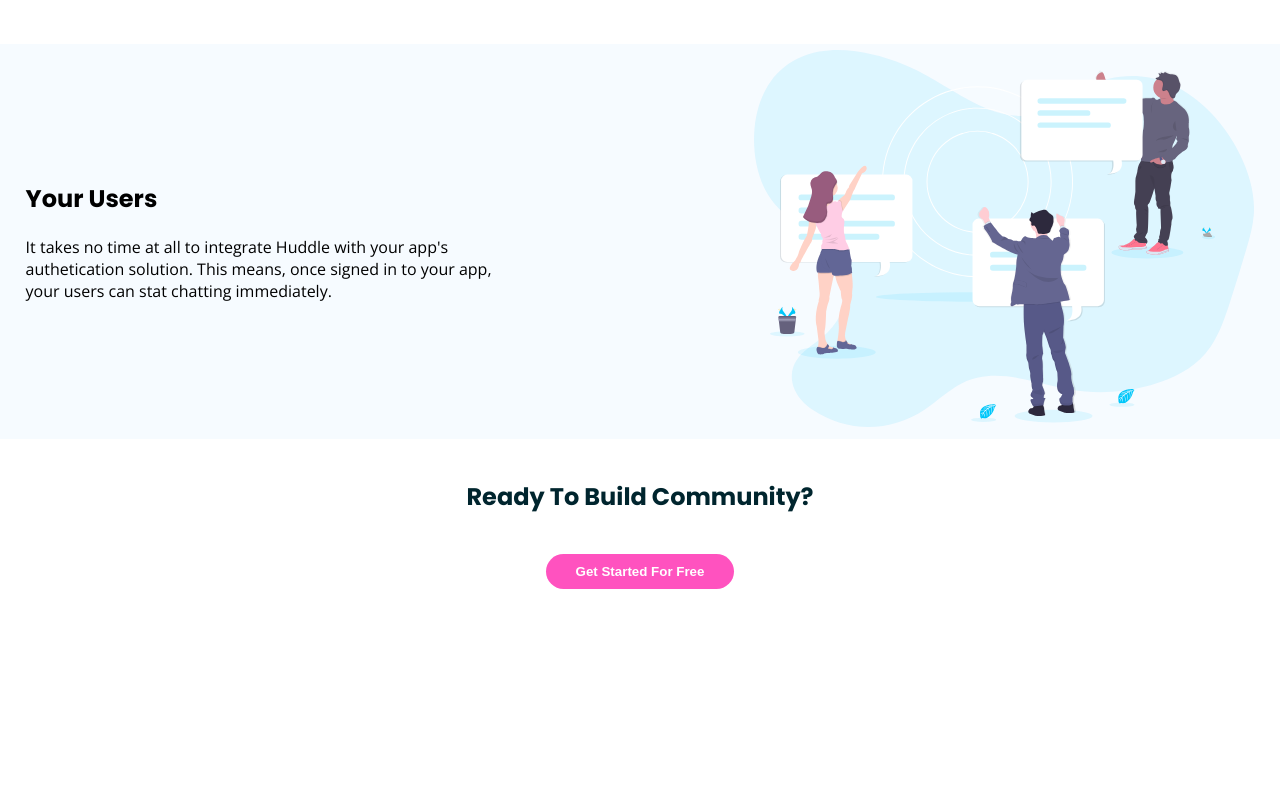
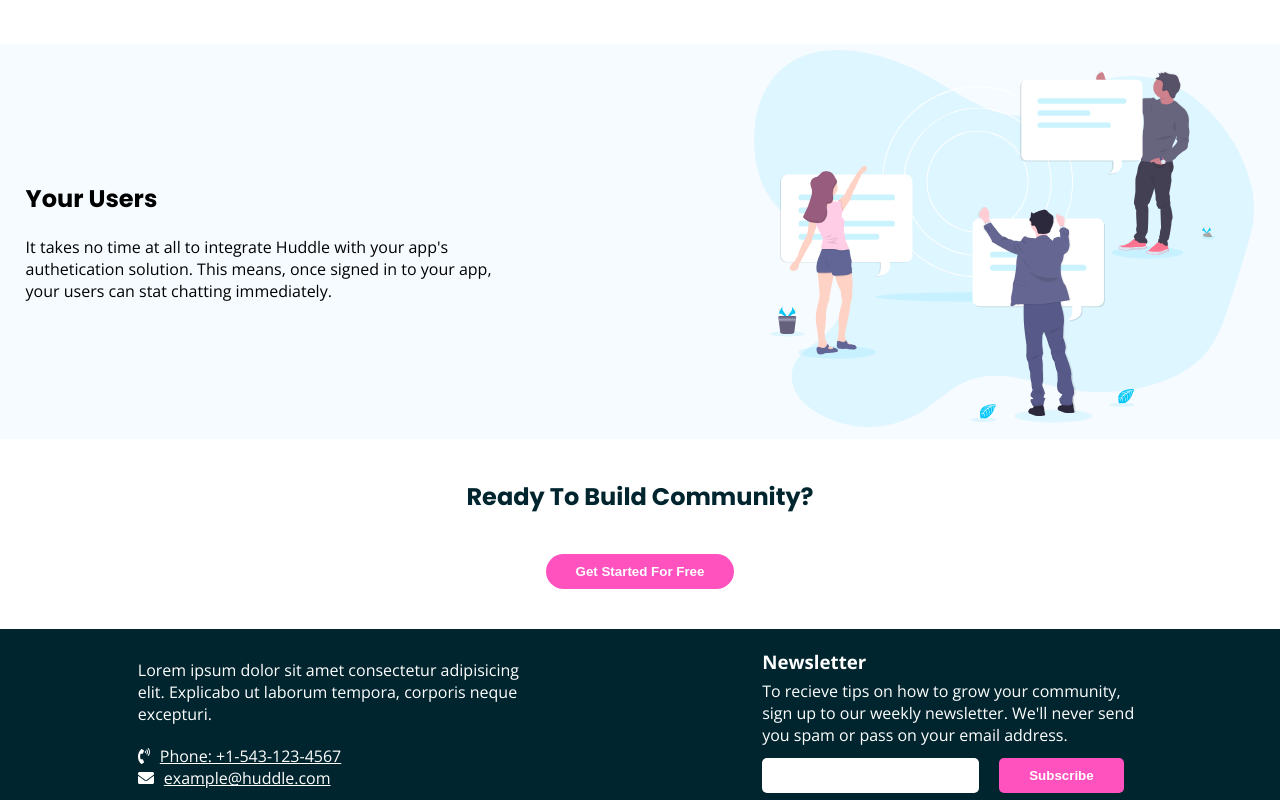
Before and after one commit to Wiriyamu/vue-huddle, a Vue app: page / in a window 1280 px wide. Shown: the part 1900-2700 px from the top of the page. Before the commit the page ends 2529 px from the top, so only its background shows below. Built offline with nearby package versions, Linux system fonts and the light colour scheme.

Commit message:
feat: add footer

```diff
--- a/package.json
+++ b/package.json
@@ -8,6 +8,9 @@
     "lint": "vue-cli-service lint"
   },
   "dependencies": {
+    "@fortawesome/fontawesome-svg-core": "^1.2.28",
+    "@fortawesome/free-solid-svg-icons": "^5.13.0",
+    "@fortawesome/vue-fontawesome": "^0.1.9",
     "core-js": "^3.6.4",
     "vue": "^2.6.11"
   },
--- a/src/App.vue
+++ b/src/App.vue
@@ -6,6 +6,7 @@
     <Flowing />
     <Users />
     <Comminity />
+    <Footer />
   </div>
 </template>
 
@@ -16,9 +17,10 @@ import Grow from '@/components/Grow'
 import Flowing from '@/components/Flowing'
 import Users from '@/components/Users'
 import Comminity from '@/components/Comminity'
+import Footer from '@/components/Footer'
 export default {
   name: 'App',
-  components: { Header, Statistics, Grow, Flowing, Users, Comminity }
+  components: { Header, Statistics, Grow, Flowing, Users, Comminity, Footer }
 }
 </script>
 
--- /dev/null
+++ b/src/components/Footer.vue
@@ -0,0 +1,128 @@
+<template>
+  <footer class="footer">
+    <div class="footer__container">
+      <div class="footer__info">
+        <p class="footer__paragraphy">
+          Lorem ipsum dolor sit amet consectetur adipisicing elit. Explicabo ut
+          laborum tempora, corporis neque excepturi.
+        </p>
+        <div class="footer__contact">
+          <div>
+            <fa-icon icon="phone-volume" color="#fff" />
+            <a href="#" class="footer__phone">Phone: +1-543-123-4567</a>
+          </div>
+
+          <div>
+            <fa-icon icon="envelope" color="#fff" />
+            <a href="#" class="footer__email">example@huddle.com</a>
+          </div>
+        </div>
+      </div>
+
+      <div class="footer__newletter">
+        <h3 class="footer__title">Newsletter</h3>
+        <p class="footer__description">
+          To recieve tips on how to grow your community, sign up to our weekly
+          newsletter. We'll never send you spam or pass on your email address.
+        </p>
+
+        <form @submit.prevent class="footer__form">
+          <input type="text" class="footer__input" />
+          <button class="footer__button">Subscribe</button>
+        </form>
+      </div>
+    </div>
+  </footer>
+</template>
+
+<script>
+export default {}
+</script>
+
+<style lang="scss">
+.footer {
+  display: flex;
+  width: 100%;
+  background-color: hsl(192, 100%, 9%);
+
+  &__container {
+    display: flex;
+    justify-content: space-around;
+    align-items: center;
+    max-width: 1280px;
+    width: 100%;
+    margin: 0 auto;
+    padding: 0 2%;
+
+    @media screen and (max-width: 998px) {
+      flex-direction: column-reverse;
+    }
+  }
+
+  &__title {
+    @media screen and (max-width: 998px) {
+      margin-top: 2rem;
+    }
+  }
+
+  &__paragraphy {
+    max-width: 400px;
+    margin: 2rem 0;
+    color: #fff;
+
+    @media screen and (max-width: 998px) {
+      text-align: center;
+    }
+  }
+
+  &__contact {
+    @media screen and (max-width: 998px) {
+      display: flex;
+      flex-direction: column;
+      justify-content: center;
+      align-items: center;
+    }
+  }
+
+  &__phone,
+  &__email {
+    margin-left: 1rem;
+    color: #fff;
+  }
+
+  &__title {
+    margin-top: 2rem;
+    color: #fff;
+  }
+
+  &__description {
+    max-width: 380px;
+    margin: 0.625rem 0;
+    color: #fff;
+  }
+
+  &__input {
+    margin: 0.625rem 0;
+    padding: 1rem 2rem;
+    border: none;
+    border-radius: 5px;
+  }
+  &__button {
+    font-weight: 600;
+    border: none;
+    margin-left: 2rem;
+    border-radius: 5px;
+    padding: 1rem 3rem;
+    color: #fff;
+    background-color: hsl(322, 100%, 66%);
+    cursor: pointer;
+
+    &:hover {
+      border: 1px solid hsl(322, 100%, 66%);
+      color: hsl(322, 100%, 66%);
+      background-color: transparent;
+      transition: 0.3s ease-in-out;
+    }
+  }
+}
+</style>
--- /dev/null
+++ b/src/icons.js
@@ -0,0 +1,8 @@
+import Vue from 'vue'
+import { library } from '@fortawesome/fontawesome-svg-core'
+import { FontAwesomeIcon } from '@fortawesome/vue-fontawesome'
+import { faPhoneVolume, faEnvelope } from '@fortawesome/free-solid-svg-icons'
+
+library.add(faPhoneVolume, faEnvelope)
+
+Vue.component('fa-icon', FontAwesomeIcon)
--- a/src/main.js
+++ b/src/main.js
@@ -1,5 +1,6 @@
 import Vue from 'vue'
 import App from './App.vue'
+import './icons'
 
 Vue.config.productionTip = false
 
```
Also changed, not shown: 1 other file (tests, documents, lock files or other folders).
